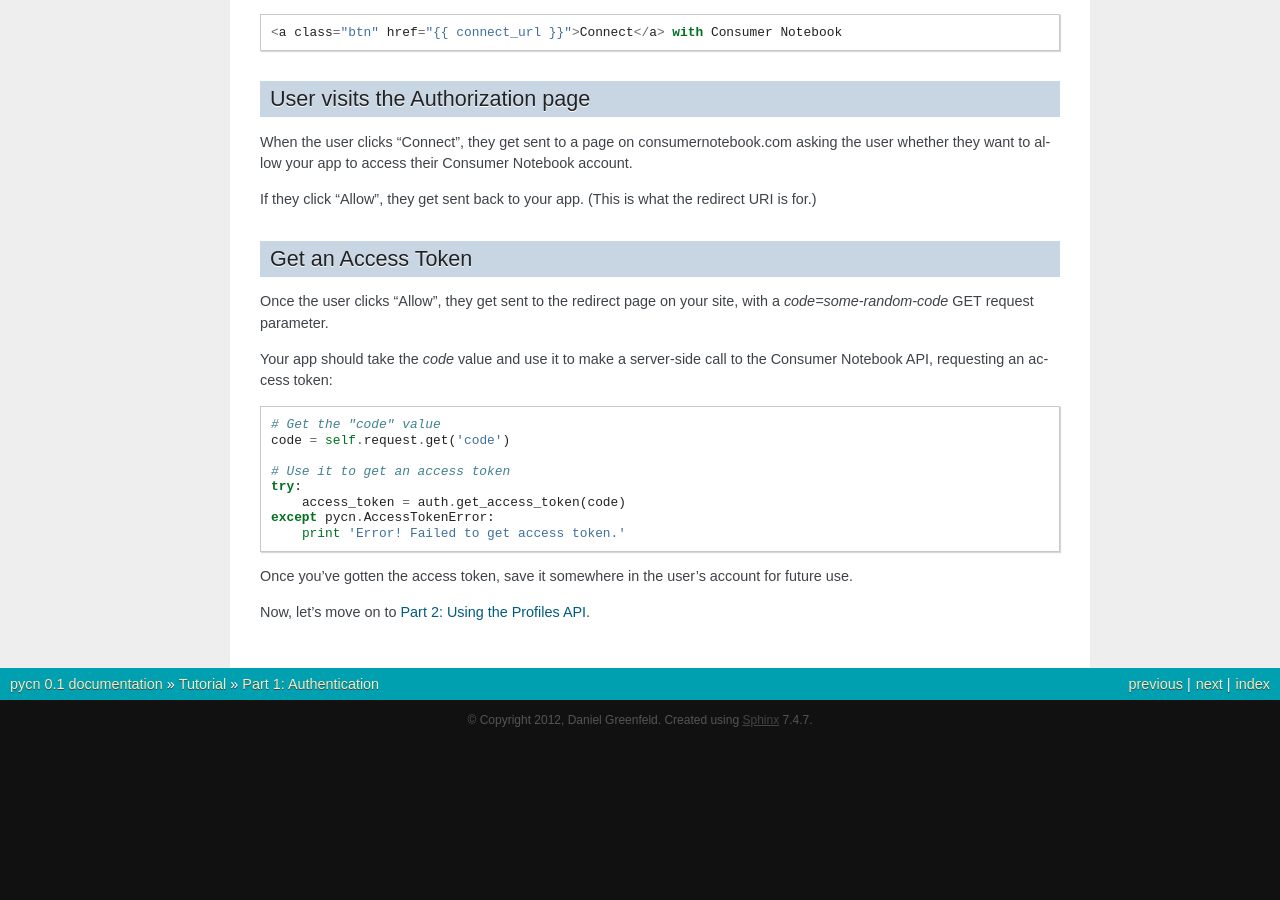
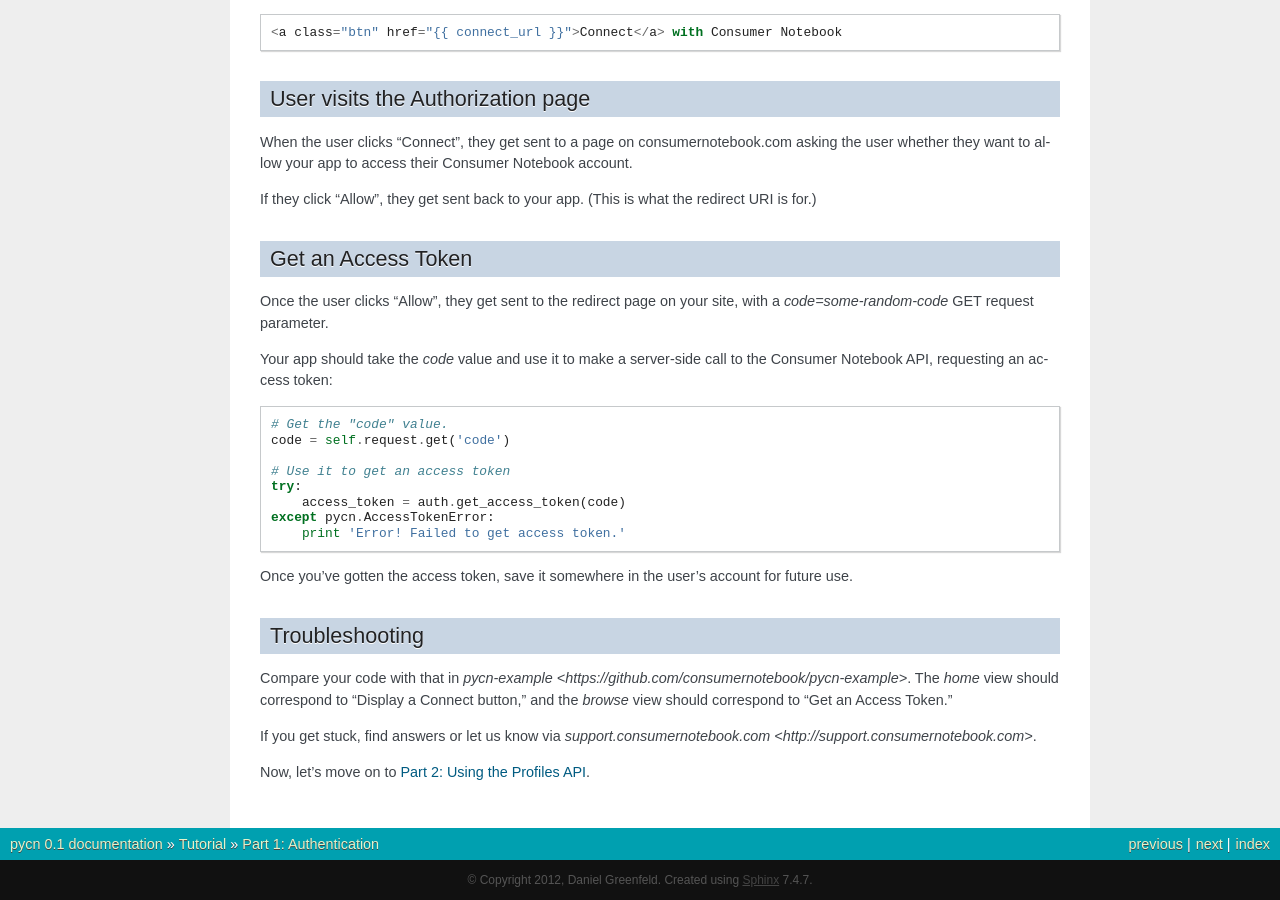
Before and after one commit to consumerio/pycn, a Sphinx documentation site: the page built from docs/part1.rst, in a window 1280 px wide and 900 px high, scrolled down 614 px. Built offline with Sphinx 7.4.7, drawn with Linux system fonts in a browser that asks for light colours; pages that are not in the unit, such as notebooks, are missing from menus; before the commit the page ends 1354 px from its top, so only the background shows below that.

Commit message:
Got access token part working.

```diff
--- a/docs/part1.rst
+++ b/docs/part1.rst
@@ -54,7 +54,7 @@
 Your app should take the `code` value and use it to make a server-side call to
 the Consumer Notebook API, requesting an access token::
 
-    # Get the "code" value
+    # Get the "code" value.
     code = self.request.get('code')
 
     # Use it to get an access token
@@ -66,4 +66,13 @@
 Once you've gotten the access token, save it somewhere in the user's account
 for future use.
 
+Troubleshooting
+---------------
+
+Compare your code with that in `pycn-example <https://github.com/consumernotebook/pycn-example>`.
+The `home` view should correspond to "Display a Connect button," and the `browse`
+view should correspond to "Get an Access Token."
+
+If you get stuck, find answers or let us know via `support.consumernotebook.com <http://support.consumernotebook.com>`.
+
 Now, let's move on to :ref:`tutorial-part-2`.
--- a/docs/tutorial.rst
+++ b/docs/tutorial.rst
@@ -9,6 +9,8 @@
 
 We recommend that you work through it from the beginning if you're new.
 
+For a working example of the code from this tutorial, see `pycn-example <https://github.com/consumernotebook/pycn-example>`.
+
 .. toctree::
    :maxdepth: 2
 
```
Also changed, not shown: 1 other file.
